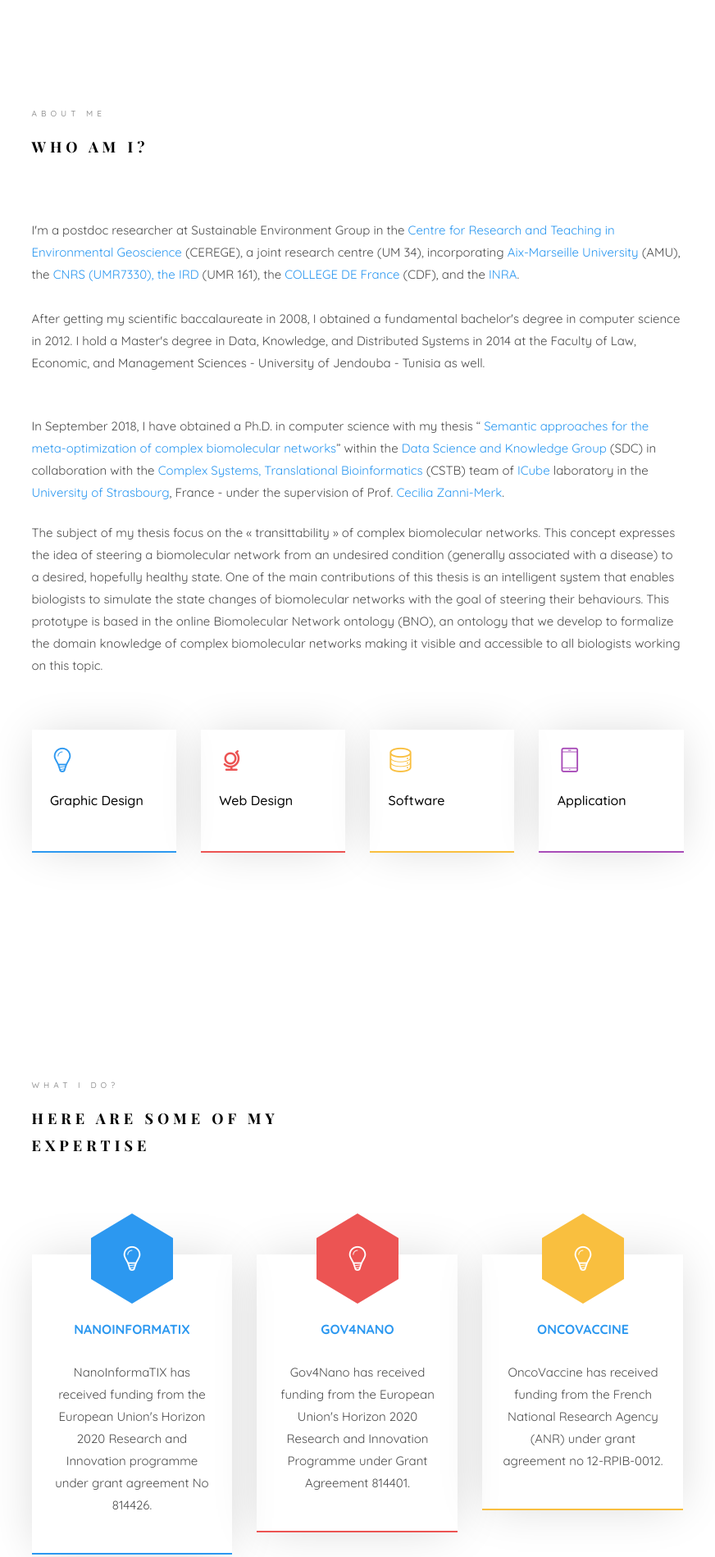
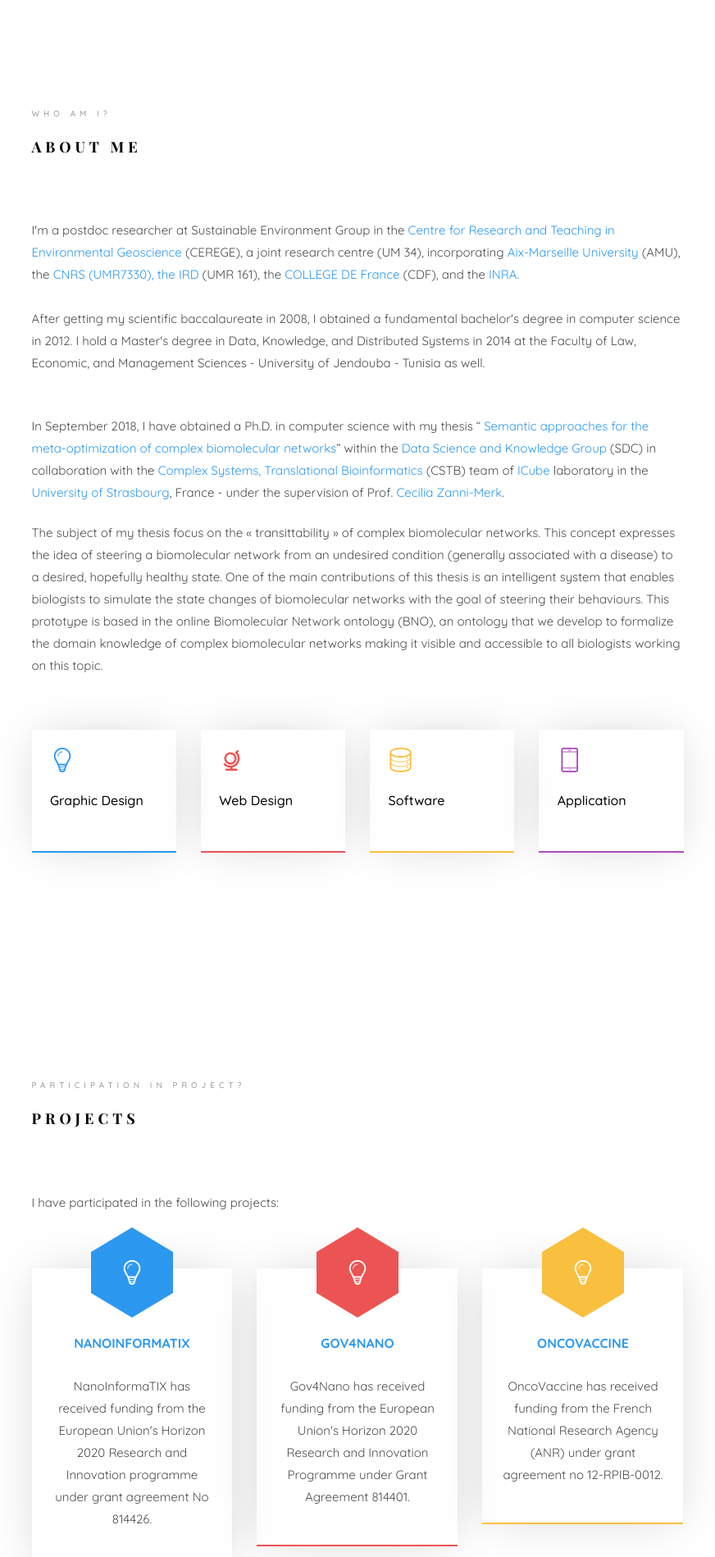
Before and after one commit to AliAyadi/ali.ayadi, a plain HTML site: page index.html in a window 1280 px wide. Shown: the part 880-2779 px from the top of the page at 82% size, without its empty margins (354-1226 px from the left). Drawn offline with nearby package versions, Linux system fonts and the light colour scheme; files whose address does not match are found by name; a web font is replaced by a local one.

Commit message:
Update index.html

```diff
--- a/index.html
+++ b/index.html
@@ -65,7 +65,7 @@
 					<ul>
 						<li class="active"><a href="#" data-nav-section="home">Home</a></li>
 						<li><a href="#" data-nav-section="about">About</a></li>
-						<li><a href="#" data-nav-section="services">Services</a></li>
+						<li><a href="#" data-nav-section="services">Projects</a></li>
 						<li><a href="#" data-nav-section="skills">Research Topics</a></li>
 						<li><a href="#" data-nav-section="education">Education</a></li>
 						<li><a href="#" data-nav-section="experience">Experience</a></li>
@@ -123,8 +123,8 @@ Copyright <script>document.write(new Date().getFullYear());</script> Ali Ayadi.<
 							<div class="row row-bottom-padded-sm animate-box" data-animate-effect="fadeInLeft">
 								<div class="col-md-12">
 									<div class="about-desc">
-										<span class="heading-meta">About Me</span>
-										<h2 class="colorlib-heading">Who Am I?</h2>
+										<span class="heading-meta">Who Am I?</span>
+										<h2 class="colorlib-heading">About Me</h2>
 										<p> I'm a postdoc researcher at Sustainable Environment Group in the <a href="https://www.cerege.fr/en/about-cerege">Centre for Research and Teaching in Environmental Geoscience</a> (CEREGE), a joint research centre (UM 34), incorporating <a href="https://www.univ-amu.fr/">Aix-Marseille University</a> (AMU), the <a href="http://www.cnrs.fr/">CNRS (UMR7330), the <a href="https://www.ird.fr/">IRD</a> (UMR 161), the <a href="https://www.college-de-france.fr/site/college/index.htm">COLLEGE DE France</a> (CDF), and the <a href="http://www.inra.fr/">INRA</a>. <br>
 											 <br>
 											After getting my scientific baccalaureate in 2008, I obtained a fundamental bachelor's degree in computer science in 2012. I hold a Master's degree in Data, Knowledge, and Distributed Systems in 2014 at the Faculty of Law, Economic, and Management Sciences - University of Jendouba - Tunisia as well.<br>
@@ -173,8 +173,9 @@ Copyright <script>document.write(new Date().getFullYear());</script> Ali Ayadi.<
 				<div class="colorlib-narrow-content">
 					<div class="row">
 						<div class="col-md-6 col-md-offset-3 col-md-pull-3 animate-box" data-animate-effect="fadeInLeft">
-							<span class="heading-meta">What I do?</span>
-							<h2 class="colorlib-heading">Here are some of my expertise</h2>
+							<span class="heading-meta">Participation in project?</span>
+							<h2 class="colorlib-heading">Projects</h2>
+							<p>I have participated in the following projects:</p>
 						</div>
 					</div>
 					<div class="row row-pt-md">
@@ -221,7 +222,7 @@ Copyright <script>document.write(new Date().getFullYear());</script> Ali Ayadi.<
 				<div class="colorlib-narrow-content">
 					<div class="row">
 						<div class="col-md-6 col-md-offset-3 col-md-pull-3 animate-box" data-animate-effect="fadeInLeft">
-							<span class="heading-meta">My Specialties</span>
+							<span class="heading-meta">What's my interest?</span>
 							<h2 class="colorlib-heading animate-box">Research Topics</h2>
 						</div>
 					</div>
@@ -308,7 +309,7 @@ Copyright <script>document.write(new Date().getFullYear());</script> Ali Ayadi.<
 				<div class="colorlib-narrow-content">
 					<div class="row">
 						<div class="col-md-6 col-md-offset-3 col-md-pull-3 animate-box" data-animate-effect="fadeInLeft">
-							<span class="heading-meta">Education</span>
+							<span class="heading-meta">My education?</span>
 							<h2 class="colorlib-heading animate-box">Education</h2>
 						</div>
 					</div>
@@ -381,7 +382,7 @@ Copyright <script>document.write(new Date().getFullYear());</script> Ali Ayadi.<
 									</div>
 
 
-									    </div>
+
 									</div>
 								</div>
 							</div>
```
